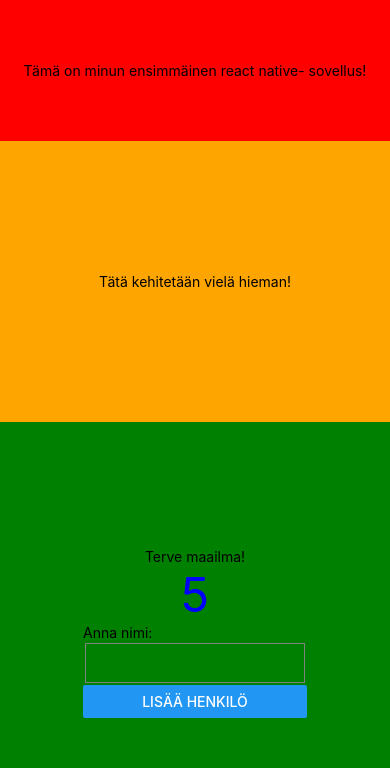
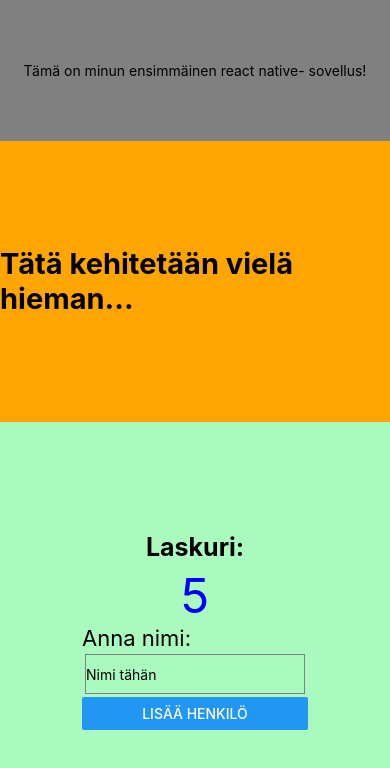
Before and after one commit to mika1407/ekaPuhelin, a React Native app: screen / in a window 390 px wide. Shown: the top 768 px of the page. Built offline with nearby package versions, Linux system fonts and the light colour scheme.

Commit message:
tyylejä muutettu

```diff
--- a/App.tsx
+++ b/App.tsx
@@ -11,7 +11,7 @@ export default function App() {
         <Text>Tämä on minun ensimmäinen react native- sovellus!</Text>
       </View>
       <View style={styles.centerx}>
-        <Text>Tätä kehitetään vielä hieman!</Text>
+        <Text style={styles.titleText}>Tätä kehitetään vielä hieman...</Text>
       </View>
       <View style={styles.lowerx}>
        <HelloWorldInput/>
@@ -32,7 +32,7 @@ const styles = StyleSheet.create({
   upperx: {
     flex: 1,
     width: '100%',
-    backgroundColor: 'red',
+    backgroundColor: 'grey',
     alignItems: 'center',
     justifyContent: 'center',
   },
@@ -40,13 +40,18 @@ const styles = StyleSheet.create({
     flex: 2,
     width: '100%',
     backgroundColor: 'orange',
+    fontFamily: "Cochin",
     alignItems: 'center',
     justifyContent: 'center',
+  },
+    titleText: {
+    fontSize: 29,
+    fontWeight: "bold"
   },
   lowerx: {
     flex: 3,
     width: '100%',
-    backgroundColor: 'green',
+    backgroundColor: '#aafabf',
     alignItems: 'center',
     justifyContent: 'center',
   },
--- a/HelloWorld.tsx
+++ b/HelloWorld.tsx
@@ -11,7 +11,7 @@ export default function HelloWorld() {
   return (
     <View style={styles.container2}>
       <View >
-        <Text >Terve maailma!</Text>
+        <Text style={styles.titleText2}>Laskuri:</Text>
       </View>
       <View >
         <Text style={styles.bigCentered}>{counter}</Text>
@@ -26,6 +26,10 @@ const styles = StyleSheet.create({
     alignItems: 'center',
     justifyContent: 'center',
   },
+    titleText2: {
+    fontSize: 29,
+    fontWeight: "bold"
+  },
   bigCentered: {
     color: 'blue',
     fontSize: 172,
--- a/HelloWorldInput.tsx
+++ b/HelloWorldInput.tsx
@@ -19,23 +19,24 @@ export default function HelloWorldInput() {
   return (
     <View style={styles.container2}>
       <View >
-        <Text >Terve maailma!</Text>
+        <Text style={styles.titleText} >Laskuri:</Text>
       </View>
       <View >
         <Text style={styles.bigCentered}>{counter}</Text>
       </View>
       <View>
-        <Text>Anna nimi:</Text>
+        <Text style={{fontSize: 22 }}>Anna nimi:</Text>
         <TextInput
-            style = {{height: 40, borderColor: 'gray', borderWidth: 1, margin: 2}}
+            style = {{height: 40, borderColor: 'gray', borderWidth: 1, margin: 3}}
             onChangeText={text => setName(text)}
             value={name}
+            placeholder="Nimi tähän"
         />
         <Button
             title="Lisää henkilö"
             onPress={() => showName(name)}
         />
-        <Text>{outputName}</Text>
+        <Text style={styles.titleText}>{outputName}</Text>
       </View>
     </View>
   );
@@ -47,6 +48,11 @@ const styles = StyleSheet.create({
     alignItems: 'center',
     justifyContent: 'center',
   },
+    titleText: {
+    fontSize: 25,
+    padding: 4,
+    fontWeight: "bold"
+  },
   bigCentered: {
     color: 'blue',
     fontSize: 48,
```
